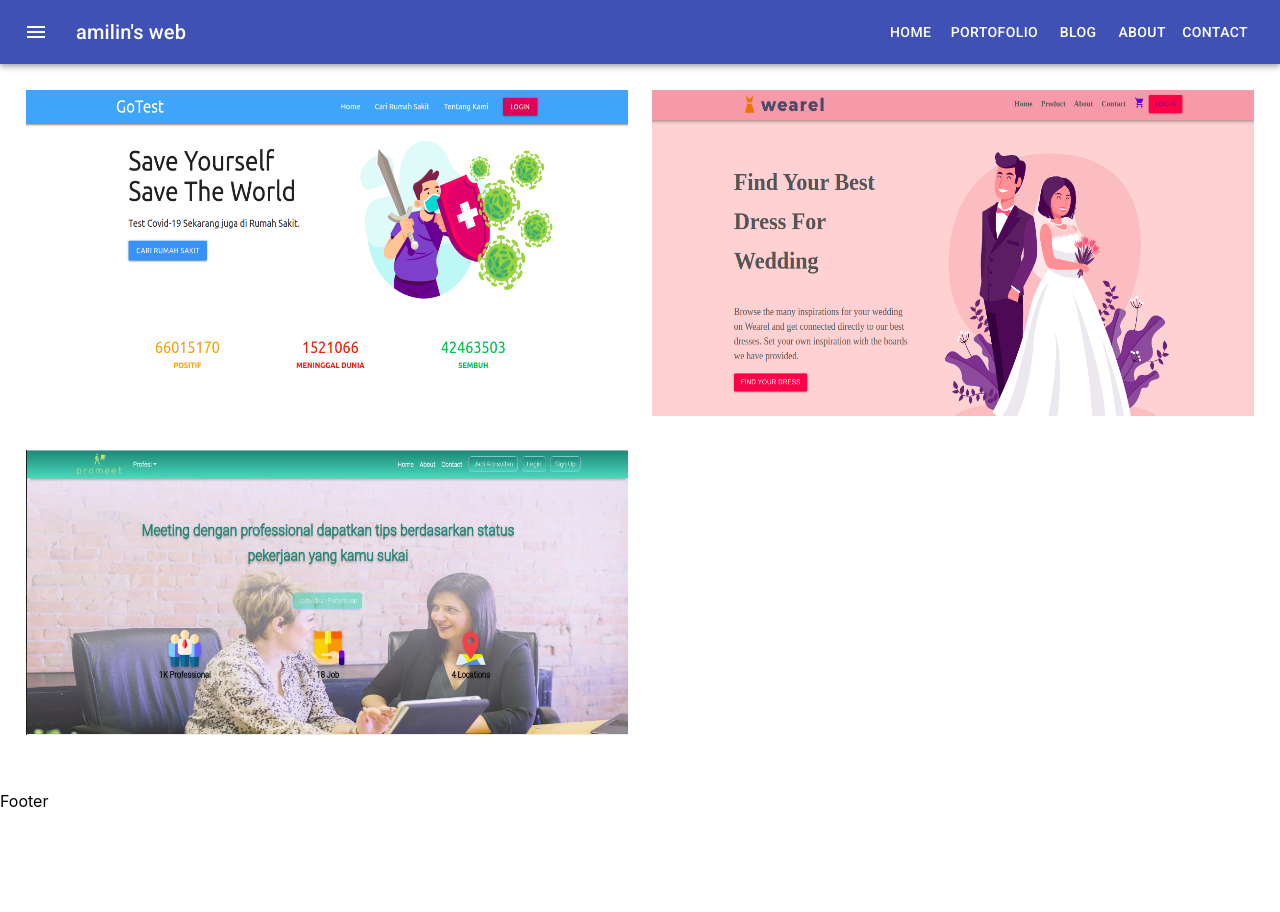
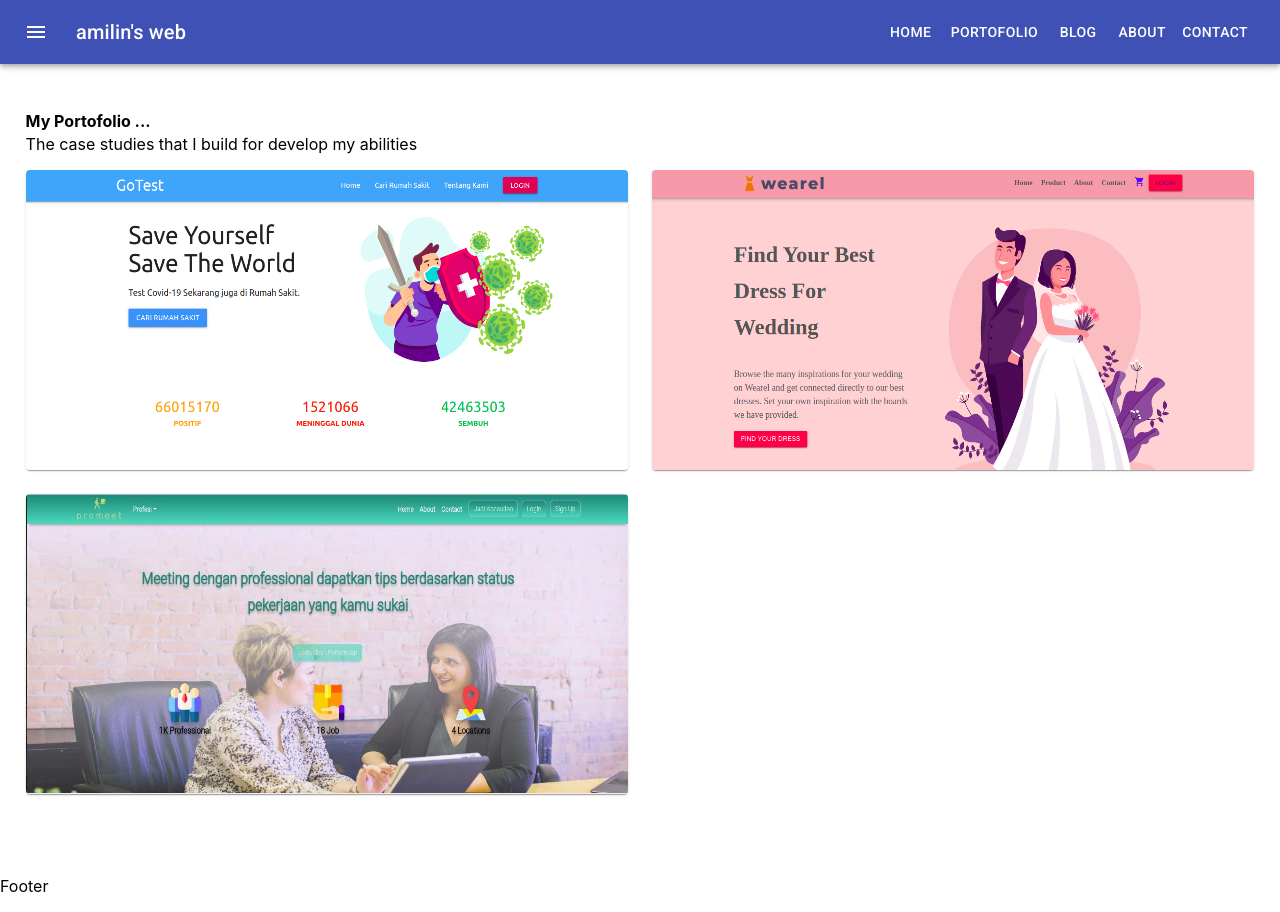
Before and after one commit to mohamilin/myprofile, a React (Create React App) app: page /portofolio in a window 1280 px wide. Before the commit the page ends 827 px from the top, so only its background shows below. Built offline with nearby package versions, Linux system fonts and the light colour scheme.

Commit message:
portofio

```diff
--- a/public/index.html
+++ b/public/index.html
@@ -27,7 +27,7 @@
     <link rel="stylesheet" href="https://fonts.googleapis.com/css?family=Roboto:300,400,500,700&display=swap" />
     <link rel="stylesheet" href="https://fonts.googleapis.com/icon?family=Material+Icons" />
 
-    <title>React App</title>
+    <title>Amilin</title>
   </head>
   <body>
     <noscript>You need to enable JavaScript to run this app.</noscript>
--- a/src/pages/Homepage.js
+++ b/src/pages/Homepage.js
@@ -91,10 +91,9 @@ function Homepage() {
         {/* update now */}
         <div style={{ marginTop: 50 }}>
           <h4>Now ...</h4>
-          <p style={{width : '60%'}}>
-            Saat ini saya sedang membangun dua aplikasi berbasis web yaitu
-            website semacam todo list dan e-commerce. Saya berharap hal ini akan
-            menjadi sangat bermanfaat.
+          <p style={{ width: "60%" }}>
+            I am currently building two web-based applications, namely websites
+            such as todo lists for programmers and e-commerce. I hope this will be of great use.
           </p>
         </div>
 
@@ -105,22 +104,22 @@ function Homepage() {
           <h4>Skills ...</h4>
           <div style={{ textAlign: "center", marginLeft: 80, marginRight: 80 }}>
             <Grid container spacing={3}>
-              <Grid item xs={6} sm={2}>
+              <Grid item xs={6} sm={3}>
                 <img className={classes.imageSkill} src={html} alt="html img" />
               </Grid>
-              <Grid item xs={6} sm={2}>
+              <Grid item xs={6} sm={3}>
                 <img className={classes.imageSkill} src={css} alt="css" />
               </Grid>
-              <Grid item xs={6} sm={2}>
+              <Grid item xs={6} sm={3}>
                 <img className={classes.imageSkill} src={js} alt="js" />
               </Grid>
-              <Grid item xs={6} sm={2}>
+              <Grid item xs={6} sm={3}>
                 <img className={classes.imageSkill} src={react} alt="react" />
               </Grid>
-              <Grid item xs={6} sm={2}>
+              <Grid item xs={6} sm={3}>
                 <img className={classes.imageSkill} src={node} alt="node" />
               </Grid>
-              <Grid item xs={6} sm={2}>
+              <Grid item xs={6} sm={3}>
                 <img
                   className={classes.imageSkill}
                   src={exprees}
--- a/src/pages/Portofolio.js
+++ b/src/pages/Portofolio.js
@@ -1,18 +1,31 @@
 import React from "react";
 import Grid from "@material-ui/core/Grid";
+import Card from "@material-ui/core/Card";
 import { makeStyles } from "@material-ui/core/styles";
 
 import goTest from "../assets/go-test.jpeg";
 import wearel from "../assets/wearel.png";
 import promeet from "../assets/promeet.jpeg";
 
-const useStyles = makeStyles(() => ({
+const useStyles = makeStyles((theme) => ({
   root: {
     flexGrow: 1,
   },
-    portofolio : {
-        width: '100%',
-        height: '110%',
+  rootCard: {
+    height: 300,
+  },
+  portofolio: {
+    width: "100%",
+    height: "100%",
+  },
+  paper: {
+    padding: theme.spacing(2),
+    textAlign: "center",
+    height: 280,
+    color: theme.palette.text.secondary,
+  },
+  gotest: {
+    width: "100%",
   },
 }));
 
@@ -21,17 +34,30 @@ function Portofolio() {
 
   return (
     <>
+      <div>
+        <h4>My Portofolio ...</h4>
+        <p style={{marginTop: -18}} >The case studies that I build for develop my abilities</p>
+      </div>
       <Grid container spacing={3}>
-        <Grid item xs={12} sm={6} style={{marginBottom: 40}}>
-          <img  src={goTest} className={classes.portofolio} alt="img gotest" />
+        <Grid item xs={12} sm={6} style={{ marginBottom: 0 }}>
+          <Card className={classes.rootCard}>
+            <img src={goTest} className={classes.portofolio} alt="img gotest" />
+          </Card>
         </Grid>
-        <Grid item xs={12} sm={6} style={{marginBottom: 40}}>
-          <img  src={wearel} className={classes.portofolio}  alt="img wearel" />
+        <Grid item xs={12} sm={6} style={{ marginBottom: 0 }}>
+          <Card className={classes.rootCard}>
+            <img src={wearel} className={classes.portofolio} alt="img wearel" />
+          </Card>
         </Grid>
-        <Grid item xs={12} sm={6} style={{marginBottom: 40}}>
-          <img  src={promeet} className={classes.portofolio}  alt="img promeet" />
+        <Grid item xs={12} sm={6} style={{ marginBottom: 40 }}>
+          <Card className={classes.rootCard}>
+            <img
+              src={promeet}
+              className={classes.portofolio}
+              alt="img promeet"
+            />
+          </Card>
         </Grid>
-
       </Grid>
     </>
   );
--- a/src/pages/StylePages.css
+++ b/src/pages/StylePages.css
@@ -10,3 +10,10 @@
 .container-landing {
     padding: 5px;
 }
+
+/* page portofolio */
+
+.gotest {
+    height: 9% !important;
+    height:9% !important;
+}
```
Also changed, not shown: 1 other file (tests, documents, lock files or other folders). Lines whose indentation alone changed are shown as unchanged.
